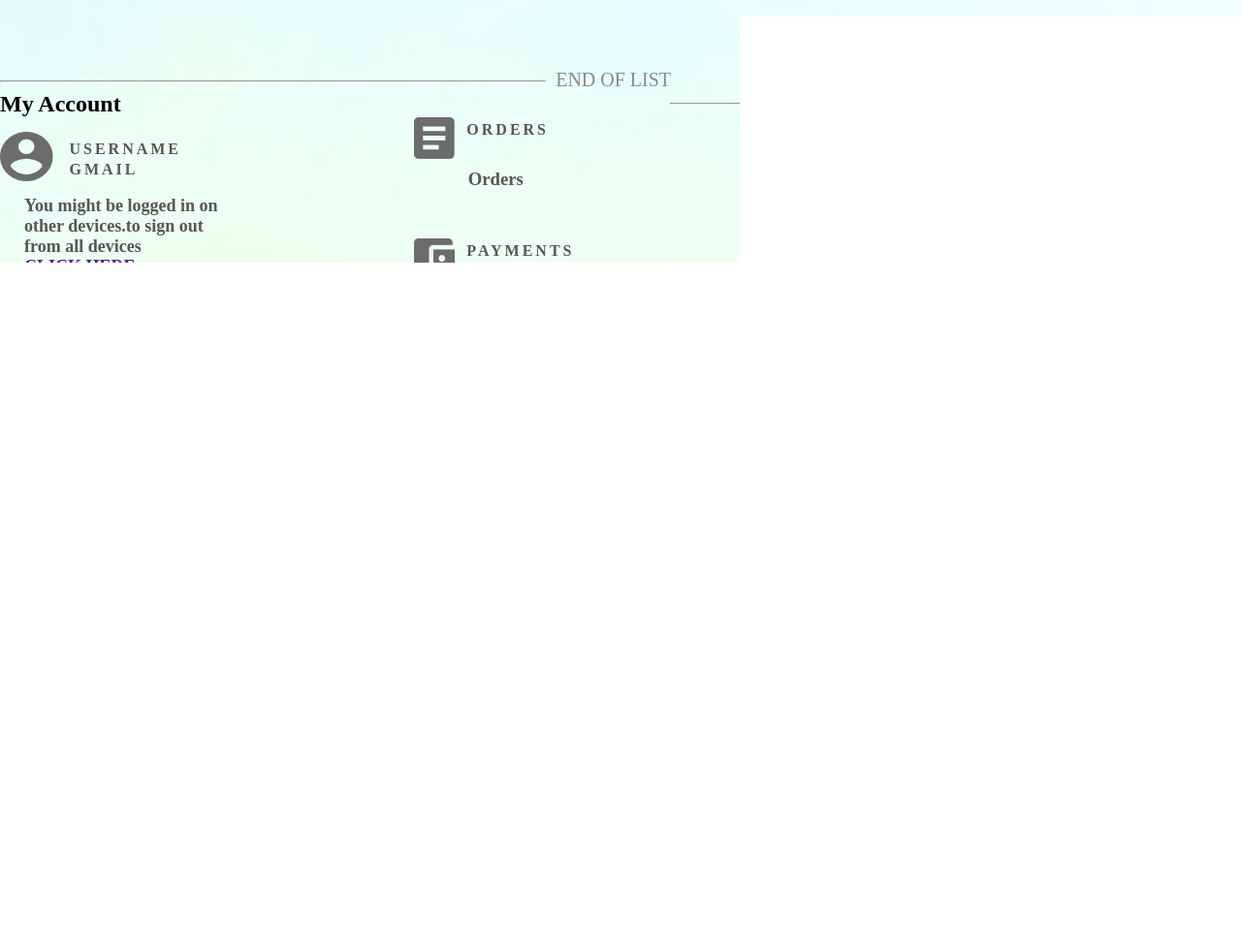
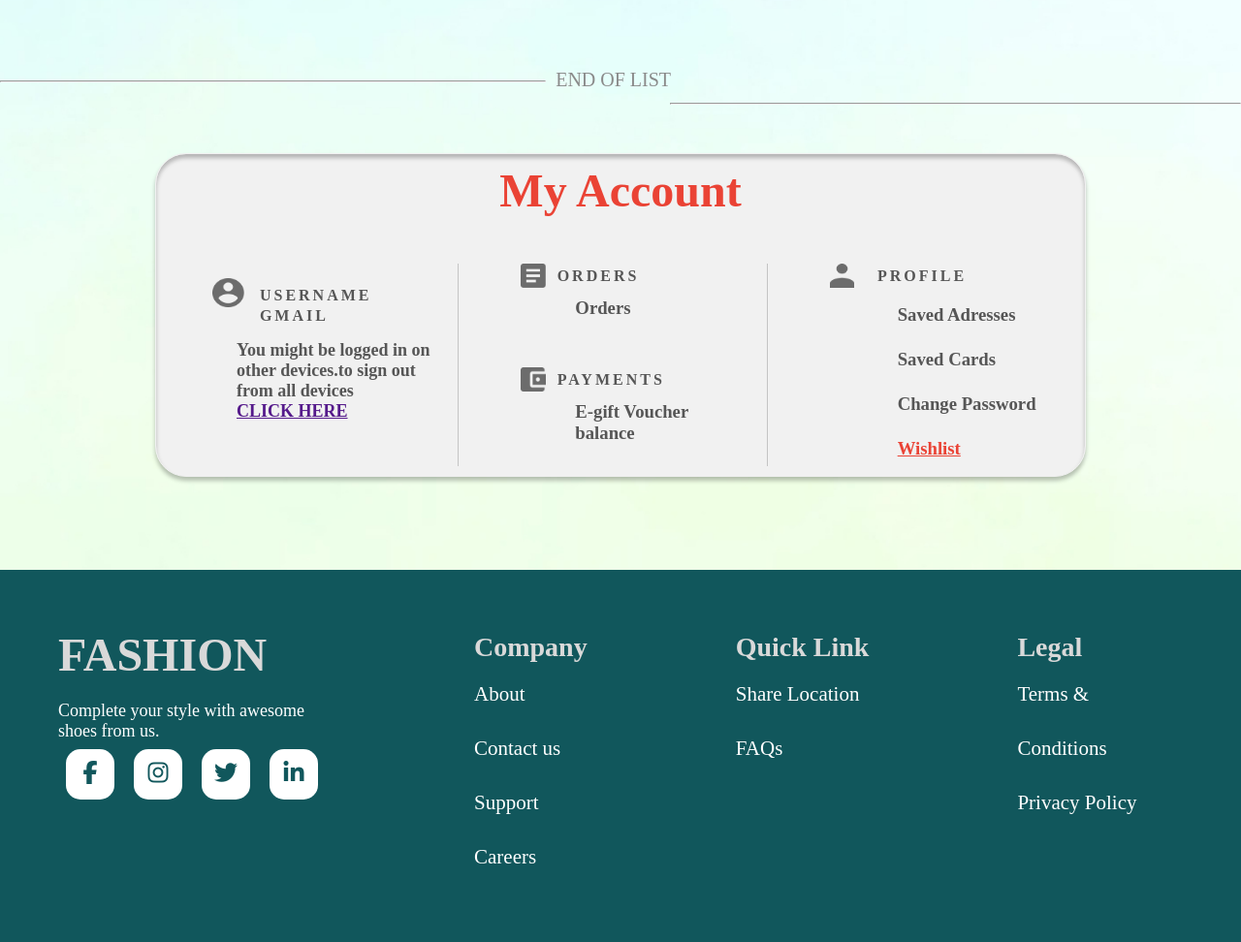
Before and after one commit to Maheshsp3333/Ecommerce2, a plain HTML site: page HTML/wishlist.html in a window 1280 px wide. Shown: the part 2016-2988 px from the top of the page at 97% size. Before the commit the page ends 2357 px from the top, so only its background shows below. Drawn offline with Linux system fonts and the light colour scheme.

Commit message:
update complted wishlist

```diff
--- a/CSS/wishlist.css
+++ b/CSS/wishlist.css
@@ -387,23 +387,22 @@ body {
 
   /* ===================== My Account Section ============================= */
 
-  .divide-three{
-    display: flex;
-    flex-direction: row;
-
-  }
   .subsection-1{
     flex: 1;
+    color: #565656;
+    border-right: 1px solid #C4C4C4;
 
   }
   .subsection-2{
     flex: 1;
     color: #565656;
+    border-right: 1px solid #C4C4C4;
 
 
   }
   .subsection-3{
     flex: 1;
+    color: #565656;
 
   }
   .icon-text{
@@ -465,3 +464,125 @@ body {
     width: 10%;
     height: 24%;
   }
+
+  .icon-text4{
+    display: flex;
+  }
+  .icon-text4 img{
+    width: 10%;
+    height: 24%;
+  }
+
+  .icon-text4 h2{
+    letter-spacing: 3px;
+    font-size: 16px;
+    margin-left: 24px;
+    margin-top: 4px;
+  }
+  .subsection-3 h3{
+    margin-left: 70px;
+    margin-top: 10px;
+  }
+  .subsection-3 ul li{
+    list-style: none;
+    line-height: 36px;
+  }
+  .divide-three{
+    display: flex;
+    flex-direction: row;
+    margin-left: 3rem;
+    gap: 4rem;
+  }
+  .maindivh2{
+    text-align: center;
+    color: #EA4335;
+    font-size: 32px;
+    font-weight: 800;
+    margin-bottom: 3rem;
+  }
+  .main-div{
+    border: 1px solid #F1F1F1;
+    padding: 10px;
+    border-radius: 32px;
+    margin-block: 4rem;
+    box-shadow: 0px 4px 4px rgba(0, 0, 0, 0.25), inset 0px 4px 4px rgba(0, 0, 0, 0.25);
+    background-color: #F1F1F1;
+  }
+  .my-account-section{
+    padding-inline: 10rem;
+  }
+
+  /* ==================== Footer Section ===================================== */
+.social-media-icon .fa {
+	padding: 12px;
+    font-size: 24px;
+    width: 50px;
+    height: 52px;
+    text-align: center;
+    text-decoration: none;
+    margin: 8px 8px;
+  }
+
+  .fa:hover {
+	  opacity: 0.7;
+  }
+.social-media-icon .fa-facebook {
+	background: white;
+	border-radius: 15px;
+	color: #11575C;
+  }
+  .social-media-icon .fa-instagram {
+	background: white;
+	border-radius: 15px;
+	color: #11575C;
+  }
+  .social-media-icon .fa-twitter {
+	background: white;
+	border-radius: 15px;
+	color: #11575C;
+  }
+  .social-media-icon .fa-linkedin {
+	background: white;
+	border-radius: 15px;
+	color: #11575C;
+  }
+  .links-About{
+	display: flex;
+	flex-direction: column;
+  }
+  .footer-main-div{
+	display: grid;
+    grid-template-columns: auto auto auto auto;
+    gap: 153px;
+    background-color: #11575C;
+    margin-inline: 0px;
+    padding: 60px 60px;
+    margin-top: 6rem;
+  }
+.social-media-icon h2{
+	color: #D9D9D9;
+	font-size: 3rem;
+	font-weight: 900;
+}
+.social-media-icon p{
+	color: white;
+    font-size: 18px;
+    font-weight: 400;
+    margin-top: 20px;
+}
+
+.company h2{
+	font-size: 28px;
+    font-weight: 600;
+    color: #D9D9D9;
+    line-height: 40px;
+}
+.links-About a{
+	color: white;
+    text-decoration: none;
+    font-size: 21px;
+    line-height: 56px;
+    font-weight: 300;
+}
+
+/* ========================== Footer Section End ========================== */
--- a/HTML/wishlist.html
+++ b/HTML/wishlist.html
@@ -173,25 +173,102 @@
 
     <section class="my-account-section">
         <div class="main-div">
-        <div><h2>My Account</h2></div>
+            <div class="maindivh2">
+                <h2>My Account</h2>
+            </div>
             <div class="divide-three">
                 <div class="subsection-1">
-                <p class="icon-text"><img src="/Images/wishlist_images/uservector.png" alt="img"><span class="user-spn">USERNAME <br> GMAIL</span></p>
-                <p class="clickable-link">You might be logged in on <br>other devices.to sign out <br> from all devices <br> <a href="">CLICK HERE</a></p>
+                    <p class="icon-text"><img src="/Images/wishlist_images/uservector.png" alt="img"><span
+                            class="user-spn">USERNAME <br> GMAIL</span></p>
+                    <p class="clickable-link">You might be logged in on <br>other devices.to sign out <br> from all
+                        devices <br> <a href="">CLICK HERE</a></p>
                 </div>
                 <div class="subsection-2">
-                <div class="icon-text2"><img src="/Images/wishlist_images/filevector.png" alt="img"><h2>ORDERS</h2></div><h3>Orders</h3>
+                    <div class="icon-text2"><img src="/Images/wishlist_images/filevector.png" alt="img">
+                        <h2>ORDERS</h2>
+                    </div>
+                    <h3>Orders</h3>
 
-                <div class="icon-text3"><img src="/Images/wishlist_images/paymentvector.png" alt="img"><h2>PAYMENTS</h2></div><h3>E-gift Voucher <br>balance</h3>
+                    <div class="icon-text3"><img src="/Images/wishlist_images/paymentvector.png" alt="img">
+                        <h2>PAYMENTS</h2>
                     </div>
-            <div class="subsection-3"></div>
+                    <h3>E-gift Voucher <br>balance</h3>
+                </div>
+                <div class="subsection-3">
+                    <div class="icon-text4"><img src="/Images/wishlist_images/userlastvector.png" alt="img">
+                        <h2>PROFILE</h2>
+                    </div>
+                    <ul>
+                        <li>
+                            <h3>Saved Adresses</h3>
+                        </li>
+                        <li>
+                            <h3>Saved Cards</h3>
+                        </li>
+                        <li>
+                            <h3>Change Password</h3>
+                        </li>
+                        <a href="" style="color: #EA4335;">
+                            <li>
+                                <h3>Wishlist</h3>
+                            </li>
+                        </a>
+
+                    </ul>
+                </div>
+            </div>
+        </div>
+    </section>
+    <!-- ====================== My Account Section END ======================================== -->
+
+    <!-- ======================= Footer Section Start =========================================== -->
+    <section class="footer-section">
+        <footer>
+            <div class="footer-main-div">
+                <div class="social-media-icon">
+                    <h2>FASHION</h2>
+                    <p>Complete your style with awesome <br> shoes from us.</p>
+                    <span>
+                        <a href="#" class="fa fa-facebook"></a>
+                        <a href="#" class="fa fa-instagram"></a>
+                        <a href="#" class="fa fa-twitter"></a>
+                        <a href="#" class="fa fa-linkedin"></a>
+                    </span>
+                </div>
+
+                <div class="company">
+                    <h2>Company</h2>
+                    <div class="links-About">
+                        <a href="">About</a>
+                        <a href="">Contact us</a>
+                        <a href="">Support</a>
+                        <a href="">Careers</a>
                     </div>
                 </div>
 
+                <div class="company">
+                    <h2>Quick Link</h2>
+                    <div class="links-About">
+                        <a href="">Share Location</a>
+                        <a href="">FAQs</a>
+                    </div>
+                </div>
+
+                <div class="company">
+                    <h2>Legal</h2>
+                    <div class="links-About">
+                        <a href="">Terms & Conditions</a>
+                        <a href="">Privacy Policy</a>
+                    </div>
+                </div>
+            </div>
+        </footer>
     </section>
 
+    <!-- ======================= Footer Section Start =========================================== -->
 
 
+    <script src="/JS/wishlist.js"></script>
 </body>
 
 </html>
```
Also changed, not shown: CSS/add_to_cart.css (added), HTML/Add_to_cart.html (added), JS/add_to_cart.js (added). Lines whose indentation alone changed are shown as unchanged.
